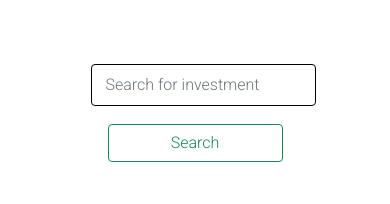
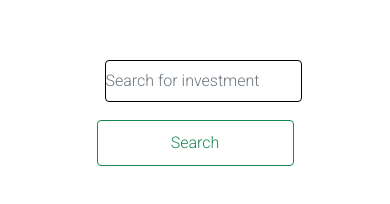
Before and after one commit to sahilmaheriya/Front-Project, a plain HTML site: page index.html in a window 390 px wide. Shown: the part 472-676 px from the top of the page. Drawn offline with nearby package versions, Linux system fonts and the light colour scheme.

Commit message:
search box style

```diff
--- a/css/style.css
+++ b/css/style.css
@@ -9,7 +9,7 @@
 .home{
     height: 100vh;
     width: 100vw;
-
+    /* background-color: red; */
 }
 
 .container{
@@ -43,6 +43,7 @@
     /* background-color: red; */
     padding: 0px 120px;
     border: 1px solid black;
+    margin: 10px;
 }
 
 form{
@@ -67,7 +68,7 @@ form{
 
 @media only screen and (max-width:777px){
     .search-input{
-        padding: 0px 40px;
+        padding: 0px 10px;
     }
     .submit-btn{
         padding: 8px 28px;
@@ -89,11 +90,17 @@ form{
     .search-form{
         display: flex;
         flex-direction: column;
+        padding: 0px auto;
     }
     .search-input{
-        padding: 8px 14px;
+        padding: 8px 0px;
+        margin: 0px ;
     }
     .search-btn{
-        padding: 6px 10px;
+        padding: 10px 40px;
+    }
+    .search-form button{
+        padding: 10px 50px;
+        margin: 10px 0px;
     }
 }
```
